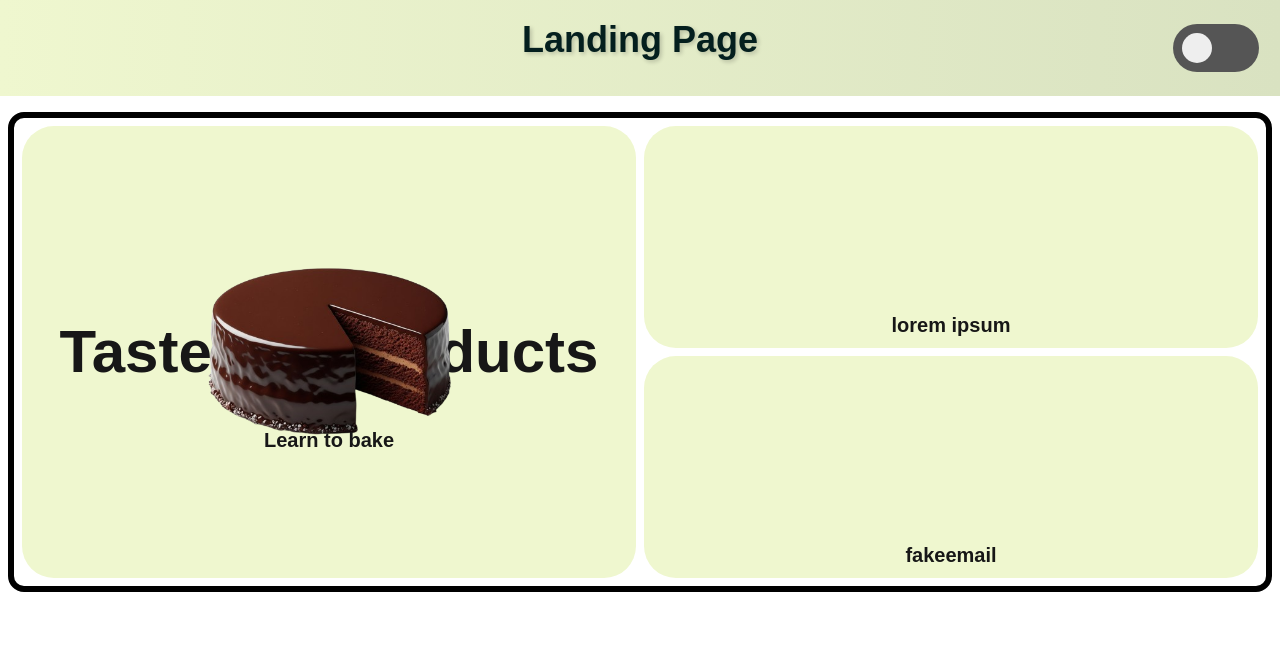
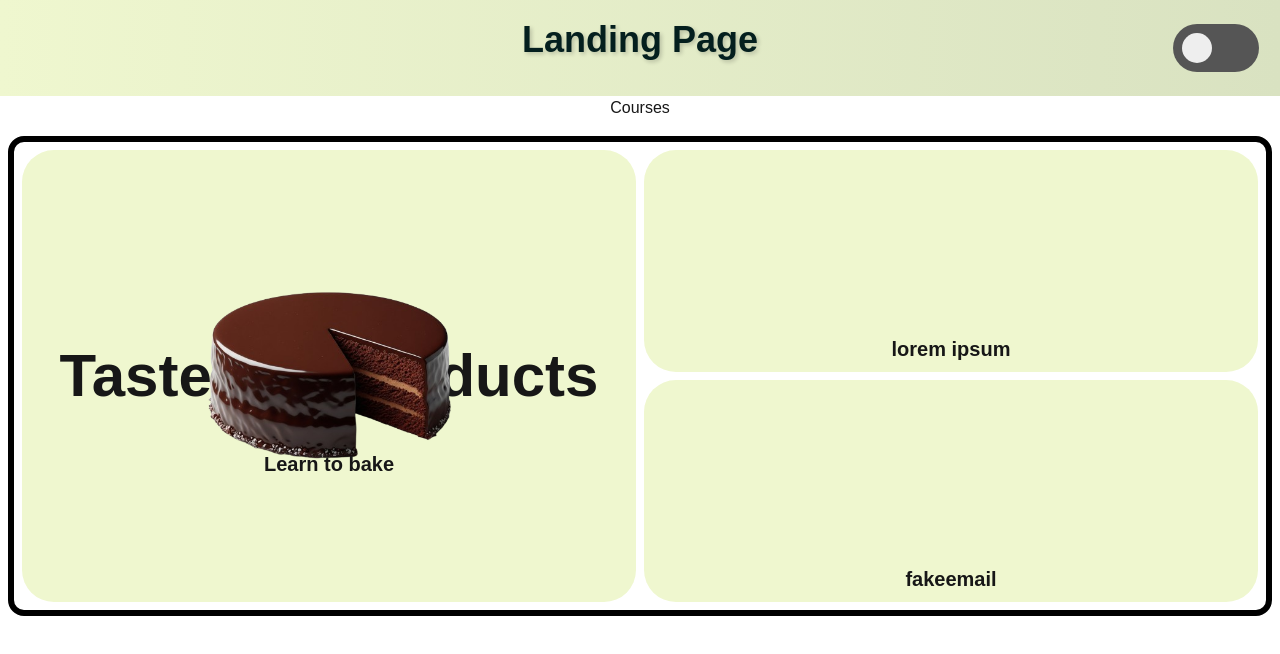
Before and after one commit to marcoD9/courses-landing-page, a Next.js app: page / in a window 1280 px wide. Shown: the top 654 px of the page. Built offline with nearby package versions, Linux system fonts and the light colour scheme.

Commit message:
Update page

```diff
--- a/src/app/page.tsx
+++ b/src/app/page.tsx
@@ -1,10 +1,12 @@
 import Section from "./components/Section";
 import TitleBar from "./components/TitleBar";
+import SectionTitle from "./components/SectionTitle";
 
 export default function Home() {
   return (
     <div className="overflow-hidden">
       <TitleBar />
+      <SectionTitle />
       <Section />
     </div>
   );
```
